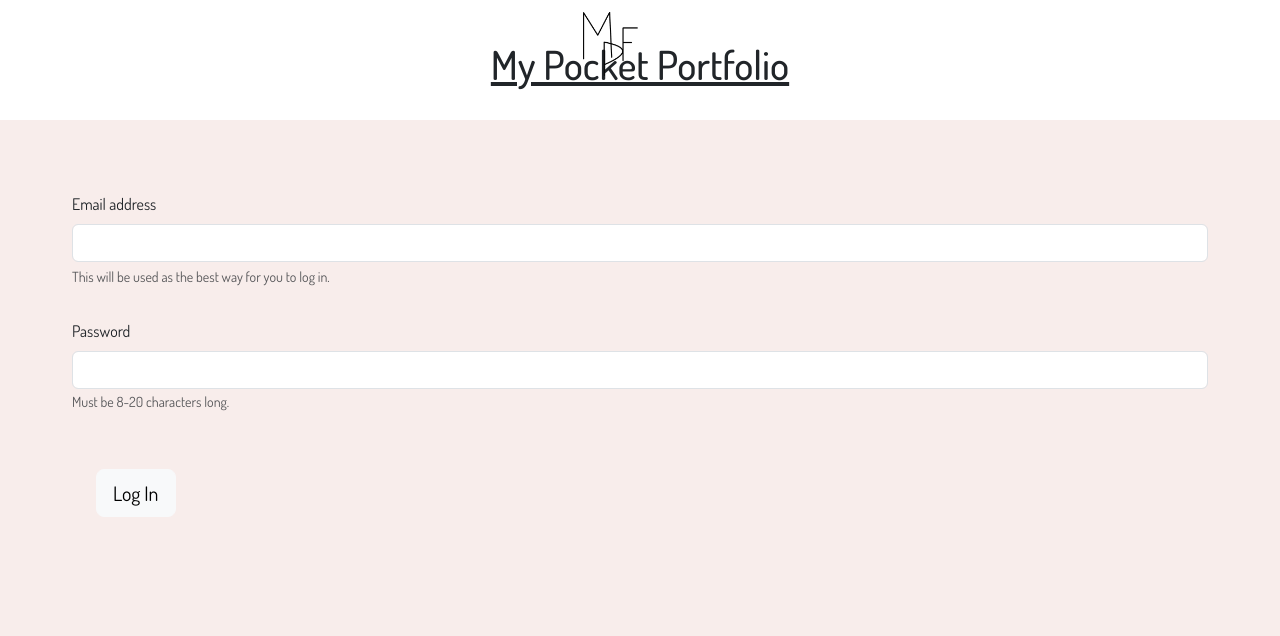
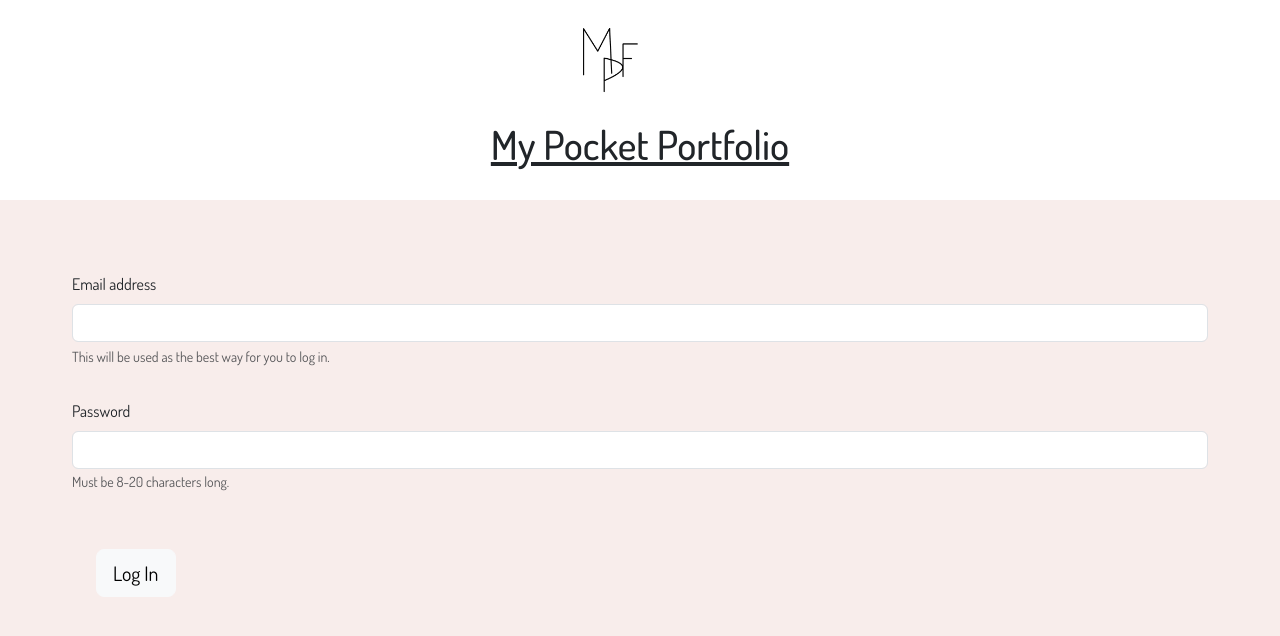
Before and after one commit to erikaagrossmann/My-PocketPortfolio, a plain HTML site: page Profile/LogIn.html in a window 1280 px wide. Drawn offline with nearby package versions, Linux system fonts and the light colour scheme.

Commit message:
fixing login header

```diff
--- a/Profile/LogIn.html
+++ b/Profile/LogIn.html
@@ -21,14 +21,14 @@
   <body>
 
     <header>
-        <div class="header d-flex flex-column justify-content-center">
-            <div class="p-2">
+        <div class="header d-flex flex-column mb-3 justify-content-center">
+            <div class="p-4 mb-5">
                 <img class="logo align-content-start" src="../imgs/logoBLANK.png" alt="My Pocket Folio" />
             </div>
             <div class="p-4 words">
                 <h1>My Pocket Portfolio</h1>
             </div>
-        </div>
+       </div>
     </header>
 
         <!-- LOGIN FORM START -->
```
